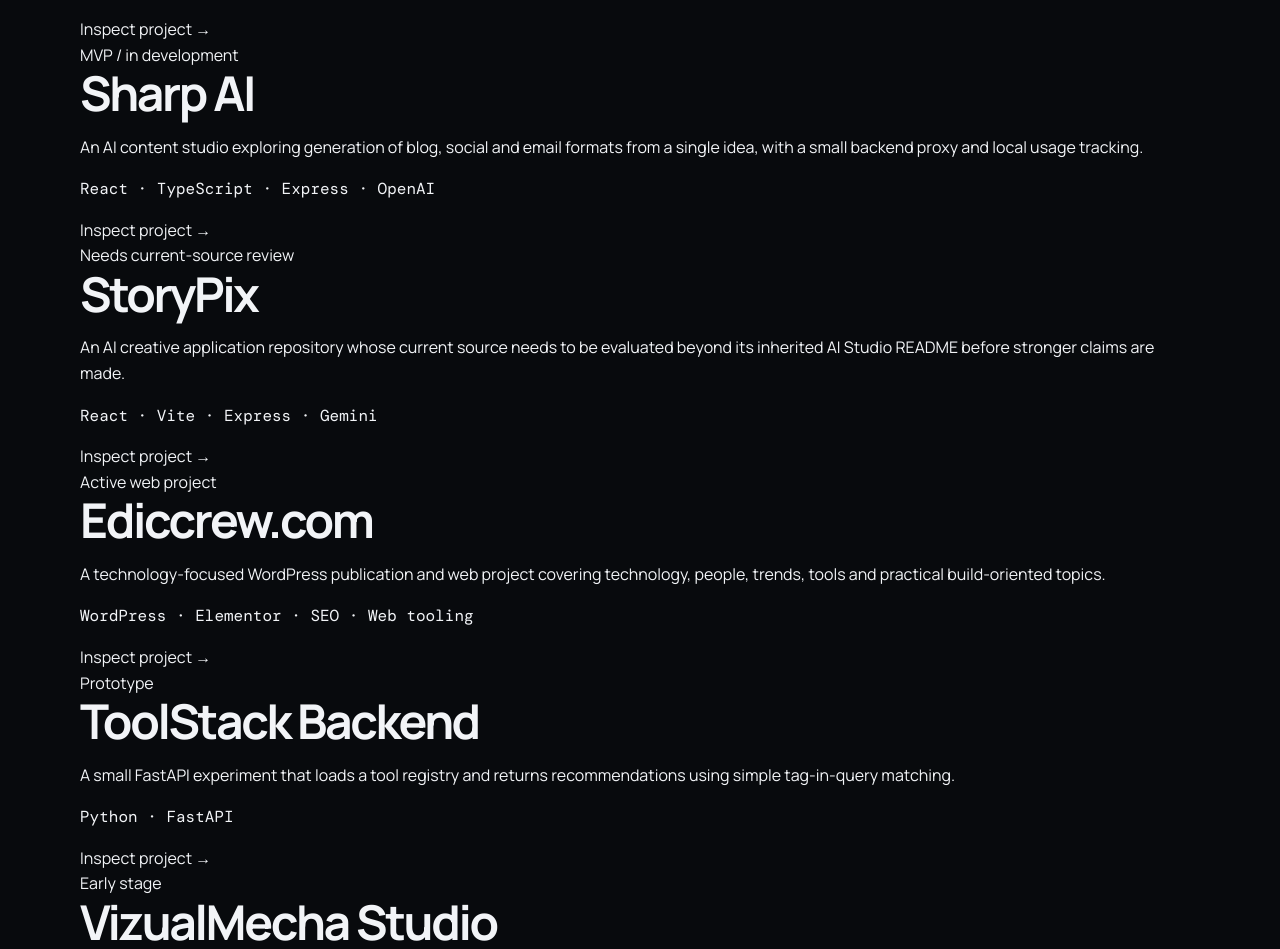
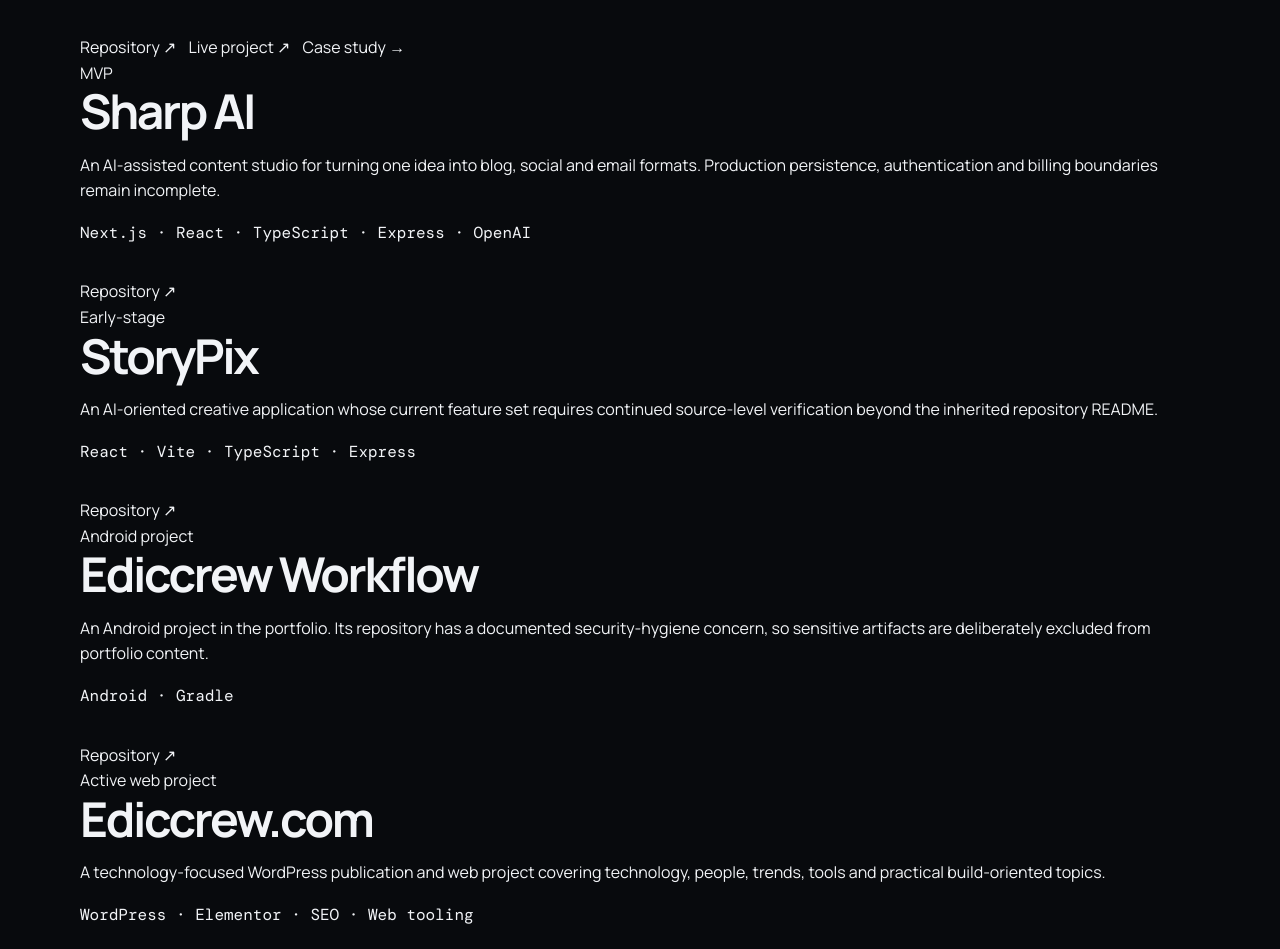
Before and after one commit to davidifeanyicelestine586-arch/David-Ifeanyi, a Next.js app: page /projects in a window 1280 px wide. Shown: the part 403-1352 px from the top of the page. Built offline with nearby package versions, Linux system fonts and the light colour scheme.

Commit message:
refactor: align project index with portfolio data

```diff
--- a/app/projects/page.tsx
+++ b/app/projects/page.tsx
@@ -1,54 +1,4 @@
-const projects = [
-  {
-    name: "Tech Stack Architect",
-    status: "Flagship",
-    description: "A deterministic architecture workspace that analyzes project definitions, recommends compatible technologies, validates decisions, and generates implementation blueprints.",
-    stack: "Next.js · React · TypeScript · Tailwind · shadcn/ui · Supabase",
-    href: "/projects/tech-stack-architect",
-  },
-  {
-    name: "Sharp AI",
-    status: "MVP / in development",
-    description: "An AI content studio exploring generation of blog, social and email formats from a single idea, with a small backend proxy and local usage tracking.",
-    stack: "React · TypeScript · Express · OpenAI",
-    href: "https://github.com/davidifeanyicelestine586-arch/sharp-ai",
-  },
-  {
-    name: "StoryPix",
-    status: "Needs current-source review",
-    description: "An AI creative application repository whose current source needs to be evaluated beyond its inherited AI Studio README before stronger claims are made.",
-    stack: "React · Vite · Express · Gemini",
-    href: "https://github.com/davidifeanyicelestine586-arch/StoryPix",
-  },
-  {
-    name: "Ediccrew.com",
-    status: "Active web project",
-    description: "A technology-focused WordPress publication and web project covering technology, people, trends, tools and practical build-oriented topics.",
-    stack: "WordPress · Elementor · SEO · Web tooling",
-    href: "https://ediccrew.com",
-  },
-  {
-    name: "ToolStack Backend",
-    status: "Prototype",
-    description: "A small FastAPI experiment that loads a tool registry and returns recommendations using simple tag-in-query matching.",
-    stack: "Python · FastAPI",
-    href: "https://github.com/davidifeanyicelestine586-arch/toolstack-backend",
-  },
-  {
-    name: "VizualMecha Studio",
-    status: "Early stage",
-    description: "An early-stage project exploring a virtual mechatronics lab and 3D visualization direction. The larger concept is kept separate from the limited repository implementation.",
-    stack: "Mechatronics · 3D visualization concepts",
-    href: "https://github.com/davidifeanyicelestine586-arch/VizualMecha-Studio-",
-  },
-  {
-    name: "My First Line of Code",
-    status: "Early milestone",
-    description: "A simple first web programming project preserved as part of the progression from beginner programming work toward larger systems.",
-    stack: "HTML · CSS · JavaScript",
-    href: "https://github.com/davidifeanyicelestine586-arch/my-first-line-of-code",
-  },
-];
+import { projects } from "../../data/portfolio";
 
 export default function ProjectsPage() {
   return (
@@ -64,8 +14,12 @@ export default function ProjectsPage() {
               <div className="project-meta"><span>{project.status}</span></div>
               <h2>{project.name}</h2>
               <p>{project.description}</p>
-              <p className="mono">{project.stack}</p>
-              <a className="text-link" href={project.href} target={project.href.startsWith("http") ? "_blank" : undefined} rel={project.href.startsWith("http") ? "noreferrer" : undefined}>Inspect project →</a>
+              <p className="mono">{project.stack.join(" · ")}</p>
+              <div className="actions">
+                <a className="text-link" href={project.repository} target="_blank" rel="noreferrer">Repository ↗</a>
+                {project.live && <a className="text-link" href={project.live} target="_blank" rel="noreferrer">Live project ↗</a>}
+                {project.caseStudy && <a className="text-link" href={project.caseStudy}>Case study →</a>}
+              </div>
             </article>
           ))}
         </div>
```
